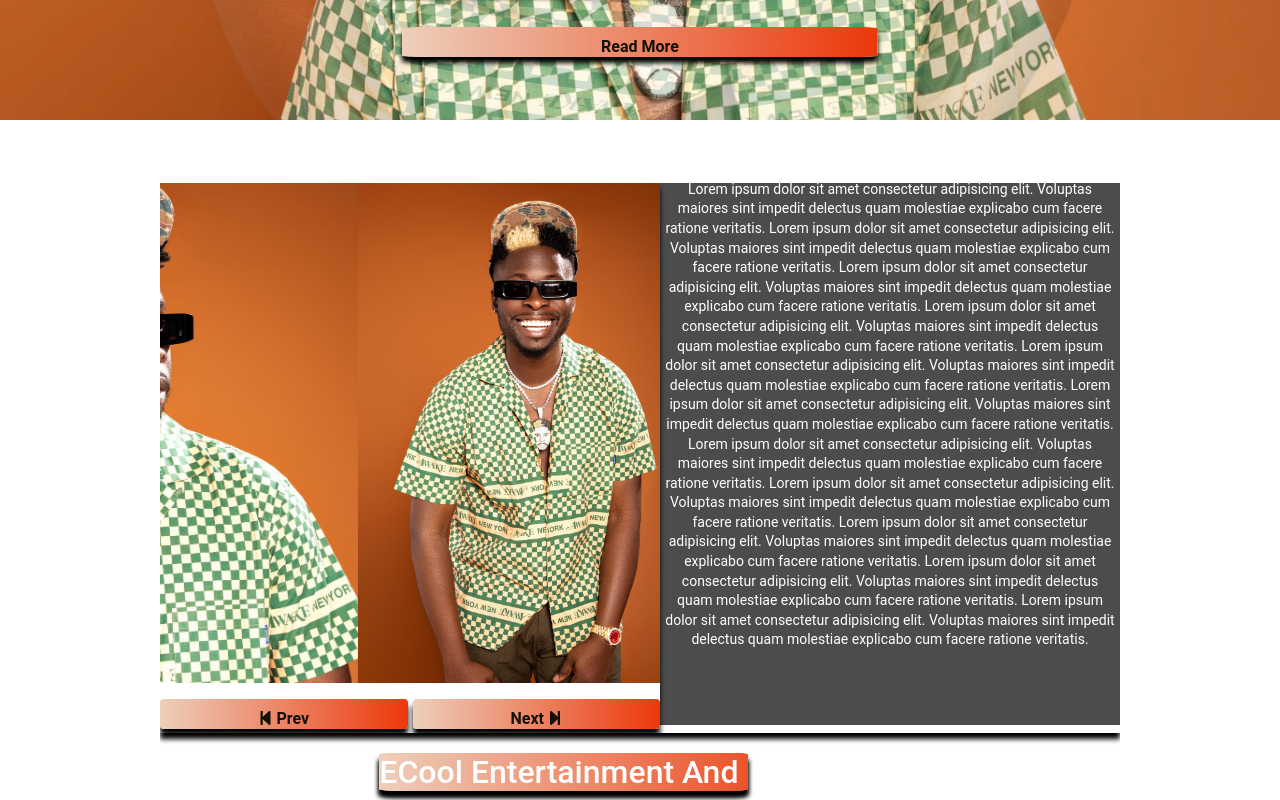
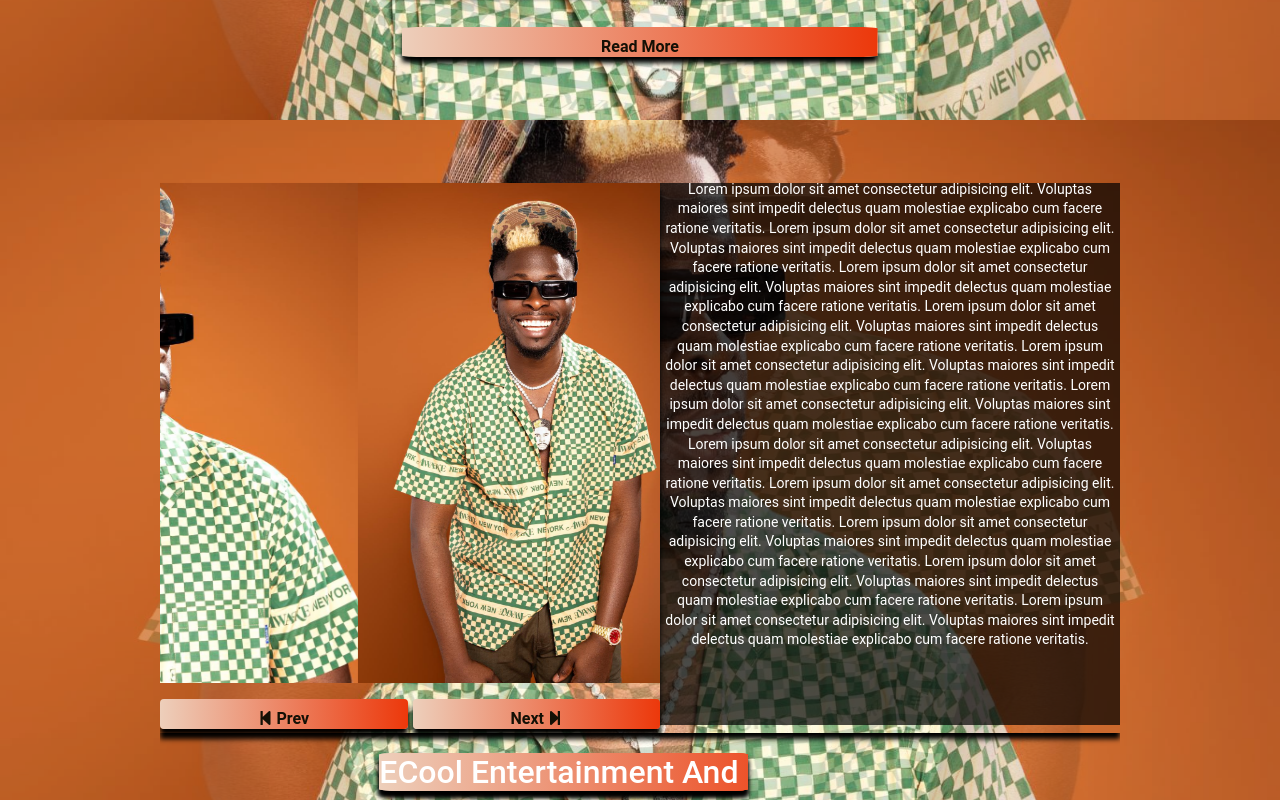
Before and after one commit to TuruchieNetworks/EcoolJavaScriptWebApplication, a React (Create React App) app: page /Landing in a window 1280 px wide. Shown: the part 1480-2280 px from the top of the page. Built offline with nearby package versions, Linux system fonts and the light colour scheme; a small style sheet from the web is missing.

Commit message:
adjusted about background covers

```diff
--- a/src/components/layout/About.js
+++ b/src/components/layout/About.js
@@ -39,12 +39,12 @@ const About = ({ currentBackground, handlePrev, handleNext }) => {
         <div
             id="showcase"
             style={{
-            //backgroundImage: `url(${images[idx]})`,
-            transition: 'background-image 0.5s ease-in-out',
+            backgroundImage: `url(${images[idx]})`,
             width: '100vw',
             height: '100vh',
-            // backgroundSize: 'cover',
-            // backgroundPosition: 'center',
+            backgroundSize: 'cover',
+            backgroundPosition: 'center',
+            transition: 'background-image 0.5s ease-in-out'
         }}
         >
             <div className="container showcase-container imageCover">
```
